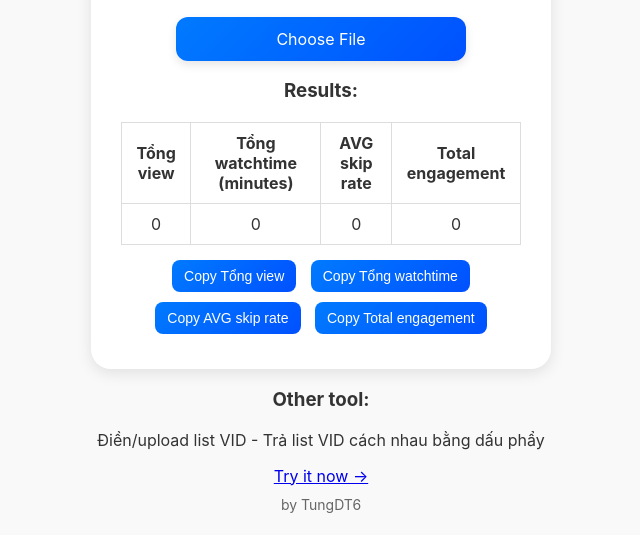
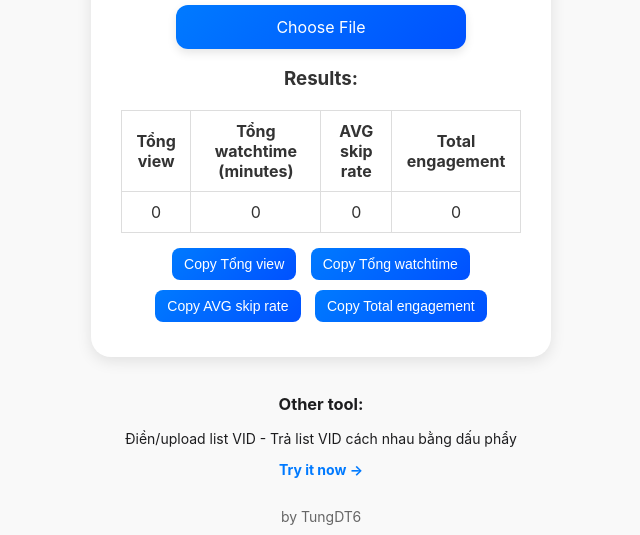
Before and after one commit to dothanhtung267/data, a plain HTML site: page index.html in a window 1280 px wide. Shown: the part 321-856 px from the top of the page, without its empty margins (319-959 px from the left). Drawn offline with Linux system fonts and the light colour scheme.

Commit message:
promotion button ok hơn

```diff
--- a/index.html
+++ b/index.html
@@ -78,6 +78,17 @@
             font-size: 14px;
             color: #666;
             text-align: center;
+        }
+        .promotion {
+            text-align: center;
+            margin: 20px 0;
+            font-size: 14px;
+            color: #1D1D1F;
+        }
+        .promotion a {
+            color: #007AFF;
+            font-weight: bold;
+            text-decoration: none;
         }
         img.logo {
             display: block;
```
